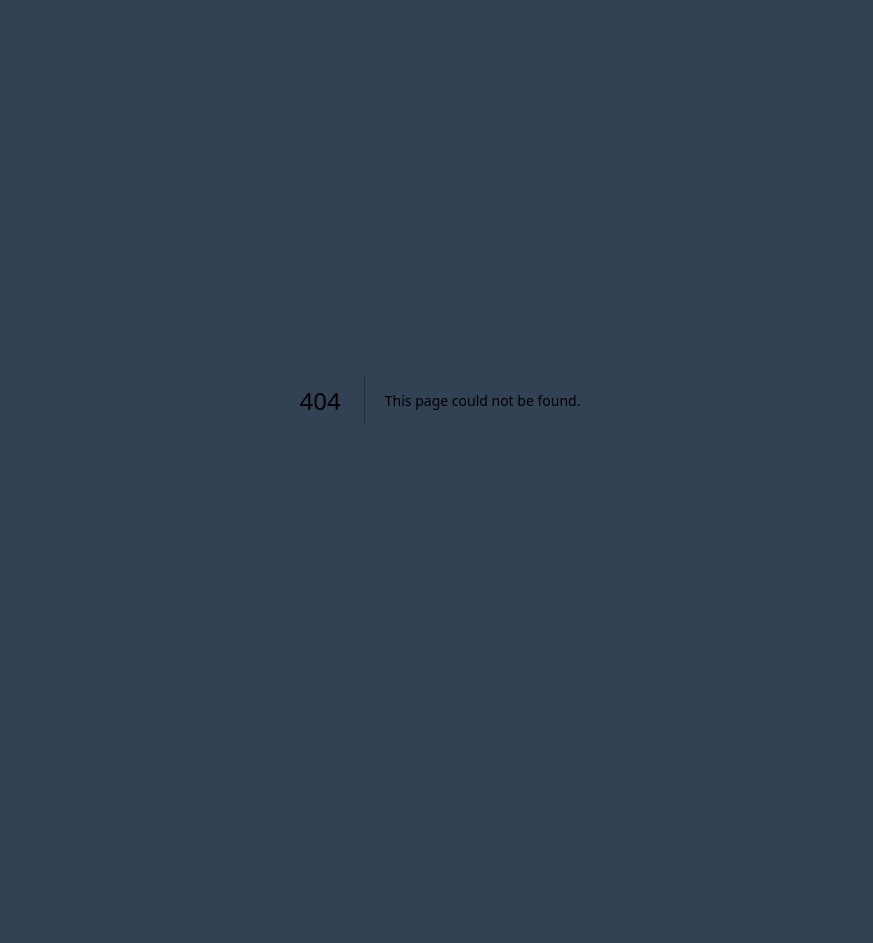
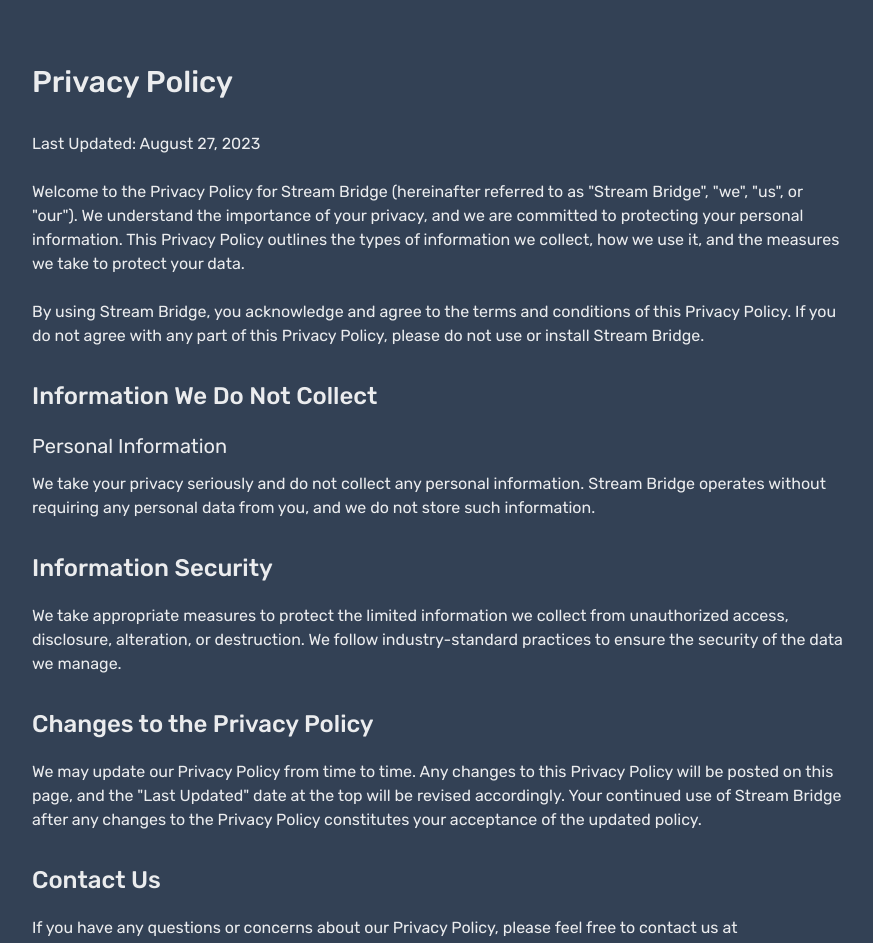
Before and after one commit to StarkMP/streambridge-website, a Next.js app: page /privacy in a window 1280 px wide. Before the commit this address had no page. Shown: the top 943 px of the page, without its empty margins (200-1073 px from the left). Before the commit the page ends 800 px from the top, so only its background shows below. Built offline with nearby package versions, Linux system fonts and the light colour scheme.

Commit message:
feat: add privacy, support pages

```diff
--- a/package.json
+++ b/package.json
@@ -1,6 +1,6 @@
 {
   "name": "@streambridge/website",
-  "version": "1.0.9",
+  "version": "1.0.12",
   "scripts": {
     "typecheck": "tsc",
     "eslint": "eslint . --ext .ts,.tsx",
--- a/src/app/globals.css
+++ b/src/app/globals.css
@@ -9,8 +9,8 @@
     top: 50%;
     transform: translate(-50%, -50%);
   }
+
+  .bg-streambridge-gradient {
+    background: linear-gradient(180deg, rgba(41, 127, 226, 0.20) 0%, rgba(0, 0, 0, 0.00) 100%), linear-gradient(180deg, rgba(0, 0, 0, 0.00) 0%, rgba(119, 41, 155, 0.50) 100%), #334155;
+  }
 }
-
-body {
-  background: linear-gradient(180deg, rgba(41, 127, 226, 0.20) 0%, rgba(0, 0, 0, 0.00) 100%), linear-gradient(180deg, rgba(0, 0, 0, 0.00) 0%, rgba(119, 41, 155, 0.50) 100%), #334155;
-}
--- a/src/app/layout.tsx
+++ b/src/app/layout.tsx
@@ -41,7 +41,7 @@
           content='8DwtAGTNUeCiyofsM0LRqof3PCBm6uH4jNlRJ1GdX8E'
         />
       </head>
-      <body className='bg-dark-gray overflow-hidden'>{children}</body>
+      <body className='bg-dark-gray'>{children}</body>
     </html>
   );
 };
--- a/src/app/page.tsx
+++ b/src/app/page.tsx
@@ -1,10 +1,8 @@
-'use client';
-
 import { chromeStoreUrl, copyrightYear, firefoxAddonUrl } from '@constants';
 import { DownloadButton, Header } from '@features';
 import type { DownloadButtonParams } from '@typings/features/download-button';
 import { ChromeSVG, EdgeSVG, FirefoxSVG } from '@ui/svg';
-import type { JSX } from 'react';
+import { NextPage } from 'next';
 
 const downloadButtons: DownloadButtonParams[] = [
   {
@@ -24,9 +22,9 @@
   },
 ];
 
-const Page = (): JSX.Element => {
+const HomePage: NextPage = () => {
   return (
-    <>
+    <div className='overflow-hidden w-screen h-screen bg-streambridge-gradient'>
       <div className='container relative h-screen mx-auto px-8 lg:px-0 flex flex-col justify-between'>
         <Header />
         <main className='animate-main-fade-out absolute left-[50%] top-[50%] flex flex-col justify-center items-center text-center w-full lg:px-0 px-8 gap-y-5 md:gap-y-8'>
@@ -48,8 +46,8 @@
           Copyright © {copyrightYear} Stream Bridge. All Rights Reserved.
         </footer>
       </div>
-    </>
+    </div>
   );
 };
 
-export default Page;
+export default HomePage;
--- /dev/null
+++ b/src/app/privacy/page.tsx
@@ -0,0 +1,76 @@
+import { Metadata, NextPage } from 'next';
+
+export const metadata: Metadata = {
+  title: 'Stream Bridge - Privacy Policy',
+};
+
+const PrivacyPolicyPage: NextPage = () => {
+  return (
+    <>
+      <div className='container py-6 md:py-16 px-6 md:px-8 [&>section>p]:mb-4 md:[&>section>p]:mb-6 [&>section]:mb-6 md:[&>section]:mb-8'>
+        <h1 className='font-medium text-2xl md:text-3xl mb-6 md:mb-8'>Privacy Policy</h1>
+        <section>
+          <p>Last Updated: August 27, 2023</p>
+          <p>
+            Welcome to the Privacy Policy for Stream Bridge (hereinafter referred to as{' '}
+            {'"Stream Bridge"'}, {'"we"'}, {'"us"'}, or {'"our"'}). We understand the importance of
+            your privacy, and we are committed to protecting your personal information. This Privacy
+            Policy outlines the types of information we collect, how we use it, and the measures we
+            take to protect your data.
+          </p>
+          <p>
+            By using Stream Bridge, you acknowledge and agree to the terms and conditions of this
+            Privacy Policy. If you do not agree with any part of this Privacy Policy, please do not
+            use or install Stream Bridge.
+          </p>
+        </section>
+        <section>
+          <h2 className='font-medium text-xl md:text-2xl mb-3 md:mb-5'>
+            Information We Do Not Collect
+          </h2>
+          <h3 className='font-normal text-lg md:text-xl mb-2 md:mb-3'>Personal Information</h3>
+          <p>
+            We take your privacy seriously and do not collect any personal information. Stream
+            Bridge operates without requiring any personal data from you, and we do not store such
+            information.
+          </p>
+        </section>
+        <section>
+          <h2 className='font-medium text-xl md:text-2xl mb-3 md:mb-5'>Information Security</h2>
+          <p>
+            We take appropriate measures to protect the limited information we collect from
+            unauthorized access, disclosure, alteration, or destruction. We follow industry-standard
+            practices to ensure the security of the data we manage.
+          </p>
+        </section>
+        <section>
+          <h2 className='font-medium text-xl md:text-2xl mb-3 md:mb-5'>
+            Changes to the Privacy Policy
+          </h2>
+          <p>
+            We may update our Privacy Policy from time to time. Any changes to this Privacy Policy
+            will be posted on this page, and the {'"Last Updated"'} date at the top will be revised
+            accordingly. Your continued use of Stream Bridge after any changes to the Privacy Policy
+            constitutes your acceptance of the updated policy.
+          </p>
+        </section>
+        <section>
+          <h2 className='font-medium text-xl md:text-2xl mb-3 md:mb-5'>Contact Us</h2>
+          <p>
+            If you have any questions or concerns about our Privacy Policy, please feel free to
+            contact us at{' '}
+            <a
+              className='text-cyan-500 hover:text-cyan-600 underline'
+              href='mailto:streambridge.extension@gmail.com'
+            >
+              streambridge.extension@gmail.com
+            </a>
+            .
+          </p>
+        </section>
+      </div>
+    </>
+  );
+};
+
+export default PrivacyPolicyPage;
--- /dev/null
+++ b/src/app/support/page.tsx
@@ -0,0 +1,9 @@
+import { supportUrl } from '@constants';
+import { NextPage } from 'next';
+import { redirect } from 'next/navigation';
+
+const SupportPage: NextPage = () => {
+  redirect(supportUrl);
+};
+
+export default SupportPage;
--- a/src/constants.ts
+++ b/src/constants.ts
@@ -3,6 +3,6 @@
 export const chromeStoreUrl =
   'https://chrome.google.com/webstore/detail/stream-bridge-watch-all-o/oidkgchhceggifadcafliepojifbgdji' as const;
 export const donateUrl = 'https://www.donationalerts.com/r/streambridge' as const;
-export const contactUsUrl =
+export const supportUrl =
   'https://docs.google.com/forms/d/e/1FAIpQLSdjK7AObkdaySqR-cxfzUFKsl6E5h3oGt48ati9MxbpqvjGdQ/viewform' as const;
 export const firefoxAddonUrl = 'https://addons.mozilla.org/firefox/addon/streambridge' as const;
--- a/src/features/header/index.tsx
+++ b/src/features/header/index.tsx
@@ -1,4 +1,4 @@
-import { contactUsUrl, discordUrl, donateUrl } from '@constants';
+import { discordUrl, donateUrl, supportUrl } from '@constants';
 import { Button } from '@ui';
 import { DiscordSVG } from '@ui/svg';
 import Image from 'next/image';
@@ -8,7 +8,7 @@
 import { HeaderNavigation } from './components/navigation';
 
 const navigation = [
-  { label: 'Contact us', url: contactUsUrl },
+  { label: 'Support', url: supportUrl },
   { label: 'Privacy', url: '#' },
   { label: 'Donate', url: donateUrl },
 ];
```
Also changed, not shown: 1 other file (tests, documents, lock files or other folders).
